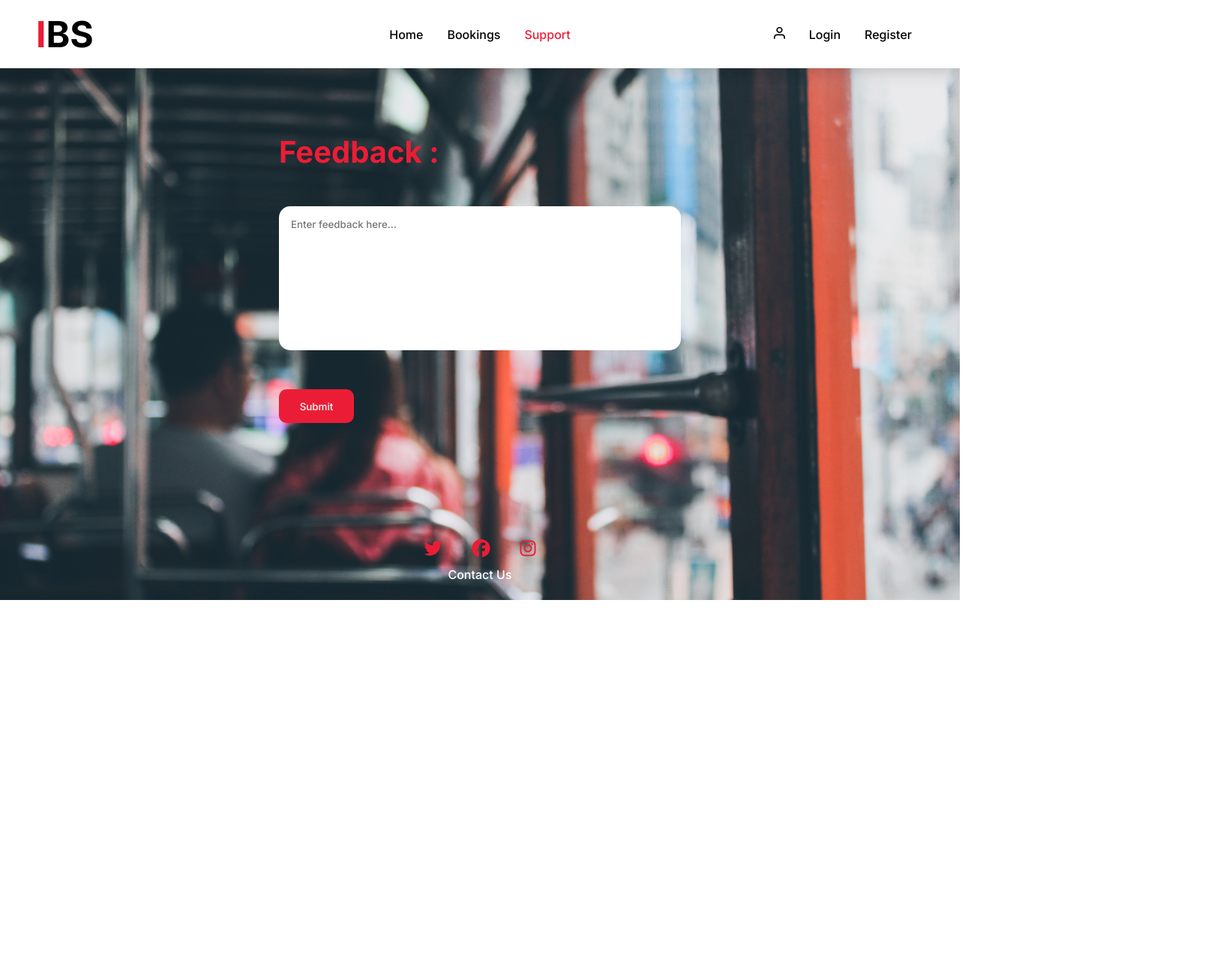
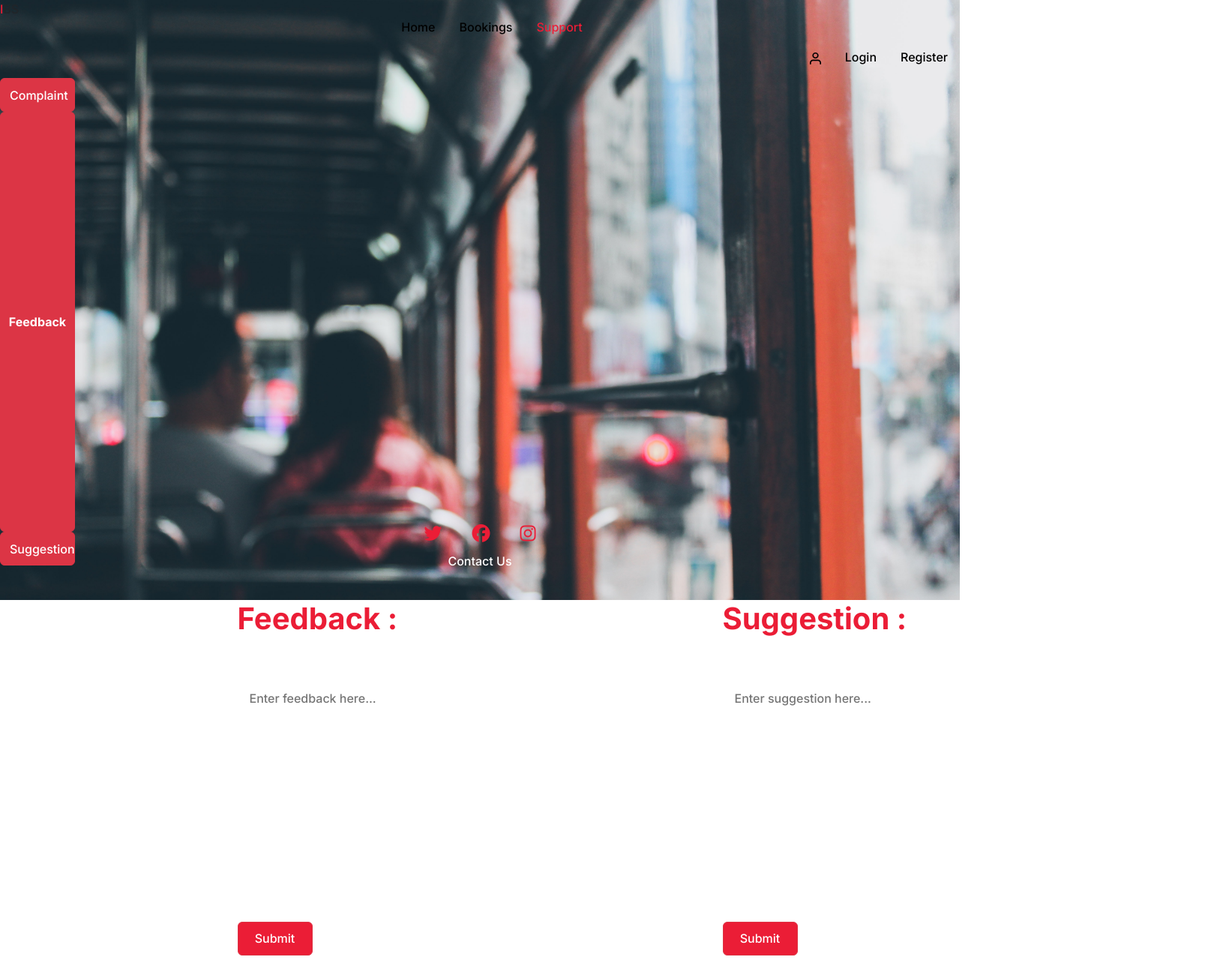
Before and after one commit to alisharawat56/IBS, a plain HTML site: page html/support.html in a window 1280 px wide. Shown: the whole page at 75% size, 1611 px wide, since content can reach past the window. Before the commit the page ends 800 px from the top, so only its background shows below. Drawn offline with nearby package versions, Linux system fonts and the light colour scheme.

Commit message:
new file:   IBS 	modified:   html/support.html 	modified:   stylesheets/support.css

```diff
--- a/html/support.html
+++ b/html/support.html
@@ -10,7 +10,7 @@
 
     <!-- Font Awesome -->
     <script src="https://kit.fontawesome.com/e4bc1b2a0e.js" crossorigin="anonymous"></script>
-    <!-- <link href="https://cdn.jsdelivr.net/npm/bootstrap@5.2.0/dist/css/bootstrap.min.css" rel="stylesheet" integrity="sha384-gH2yIJqKdNHPEq0n4Mqa/HGKIhSkIHeL5AyhkYV8i59U5AR6csBvApHHNl/vI1Bx" crossorigin="anonymous"> -->
+    <link href="https://cdn.jsdelivr.net/npm/bootstrap@5.2.0/dist/css/bootstrap.min.css" rel="stylesheet" integrity="sha384-gH2yIJqKdNHPEq0n4Mqa/HGKIhSkIHeL5AyhkYV8i59U5AR6csBvApHHNl/vI1Bx" crossorigin="anonymous">
 
     <!-- Style sheets -->
     <link rel="stylesheet" href="../stylesheets/support.css">
@@ -21,37 +21,59 @@
     <section>
         <!-- Navbar -->
 
-        <nav>
-            <div class="logo"><span class="red">I</span><span class="">BS</span></div>
+        <div class="navBar">
+            <div class="logos"><span class="red">I</span><span class="">BS</span></div>
             <div>
-                <ul class="nav-items">
-                    <li><a href="./home.html" class="nav-item">Home</a></li>
-                    <li><a href="./booking.html" class="nav-item">Bookings</a></li>
-                    <li><a href="#" class="nav-item red">Support</a></li>
+                <ul class="navItems">
+                    <li><a href="./home.html" class="navItem">Home</a></li>
+                    <li><a href="./booking.html" class="navItem">Bookings</a></li>
+                    <li><a href="#" class="navItem red">Support</a></li>
                 </ul>
             </div>
             <div>
-                <ul class="nav-links">
+                <ul class="navLinks">
                     <li><img class="icon" src="../assets/User.svg" alt="user-icon"></li>
-                    <li><a href="#" class="nav-item">Login</a></li>
-                    <li><a href="#" class="nav-item">Register</a></li>
+                    <li><a href="#" class="navItem">Login</a></li>
+                    <li><a href="#" class="navItem">Register</a></li>
                 </ul>
             </div>
-        </nav>
+        </div>
 
         <!-- /Navbar -->
 
+
+
         <!-- Feedback -->
 
+        <div>
+            <button type="button" class="choice complaint btn btn-danger btn-md big-red">Complaint</button>
+            <button type="button" class="choice feedback btn btn-danger btn-md big-red">Feedback</button>
+            <button type="button" class="choice suggestion btn btn-danger btn-md big-red">Suggestion</button>
+        </div>
+
         <div class="feedback">
-            <form class="feed-form">
+
+            <div class="feedform1">
+                <label for="" class="name">Complaint :</label><br>
+                <textarea rows = "10" cols = "60" placeholder="Enter complaint here..."></textarea><br>
+                <button type="" class="csubmit btn btn-danger btn-md bg-red">Submit</button>
+            </div>
+            <div class="feedform2">
                 <label for="" class="name">Feedback :</label><br>
                 <textarea rows = "10" cols = "60" placeholder="Enter feedback here..."></textarea><br>
-                <button type="" class="btn btn-danger btn-md bg-red">Submit</button>
-            </form>
+                <button type="" class="fsubmit btn btn-danger btn-md bg-red">Submit</button>
+            </div>
+            <div class="feedform3">
+                <label for="" class="name">Suggestion :</label><br>
+                <textarea rows = "10" cols = "60" placeholder="Enter suggestion here..."></textarea><br>
+                <button type="" class="ssubmit btn btn-danger btn-md bg-red">Submit</button>
+            </div>
+
         </div>
 
         <!-- /Feedback -->
+
+
 
         <!-- Contact -->
 
--- a/stylesheets/support.css
+++ b/stylesheets/support.css
@@ -79,12 +79,12 @@ nav {
     /* background-image: linear-gradient(rgba(255, 255, 255, 0.75), rgba(255, 255, 255, 0)); */
 }
 
-.nav-items {
+.navItems {
     display: flex;
     justify-content: center;
 }
 
-.nav-links {
+.navLinks {
     display: flex;
     justify-content: end;
 }
```
